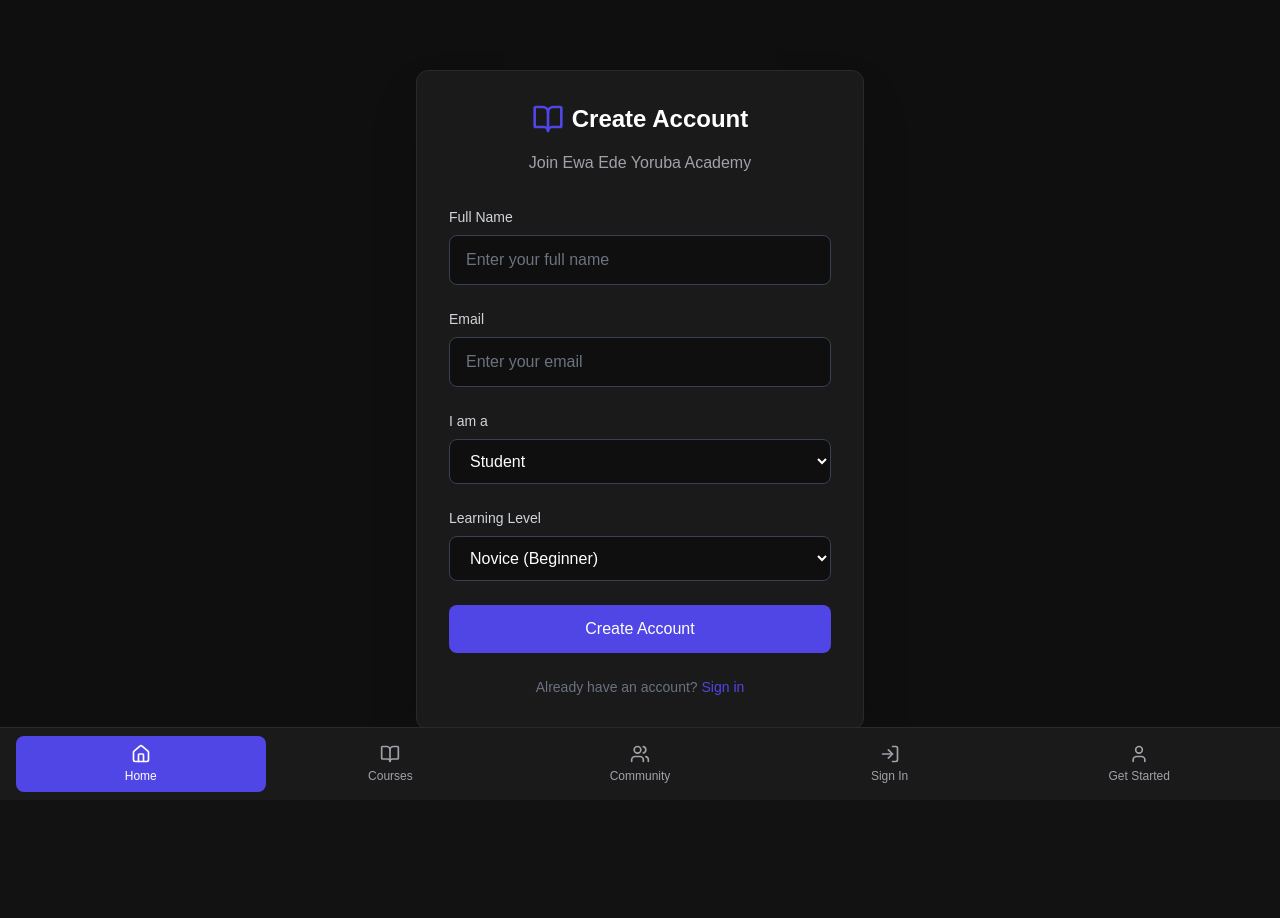
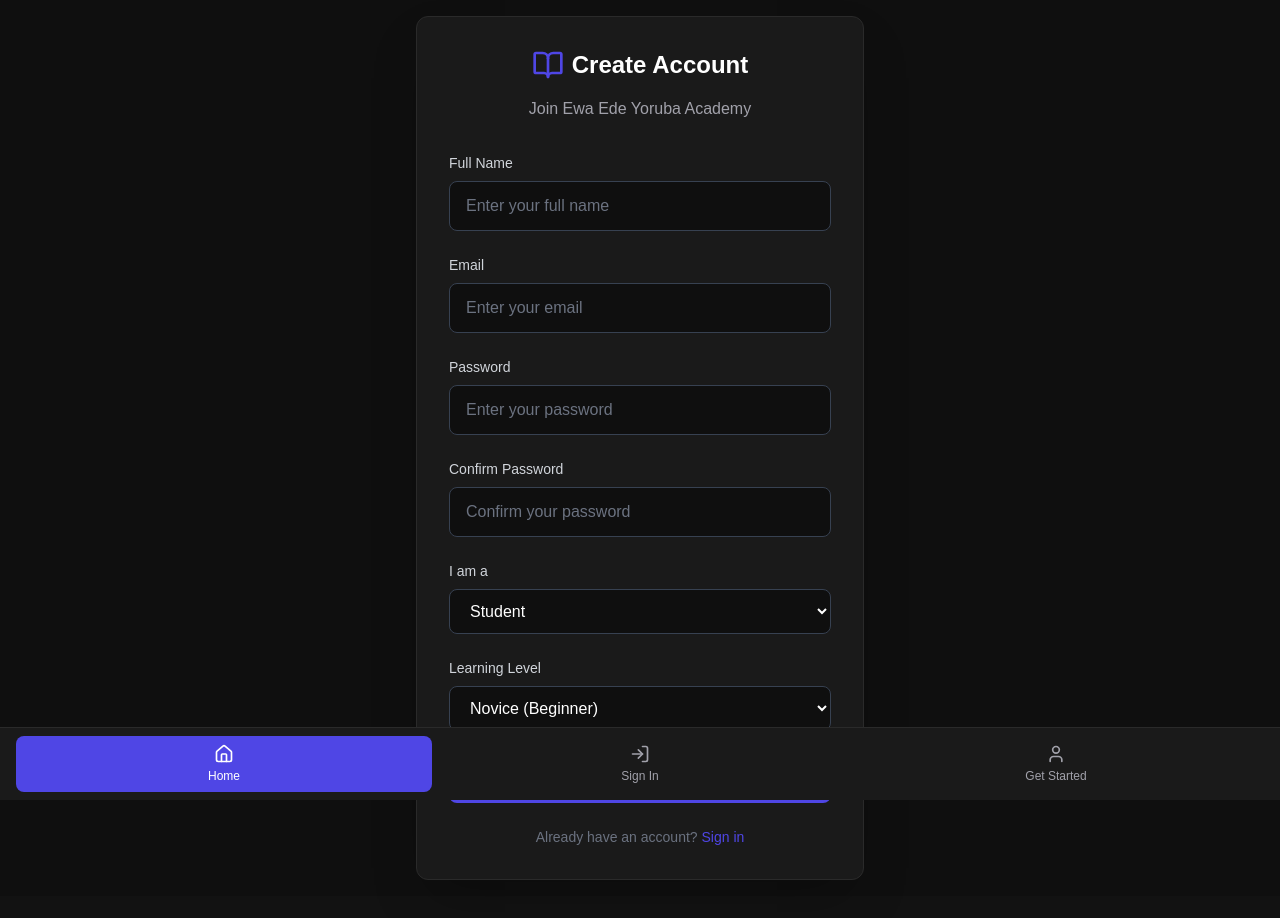
Before and after one commit to TravisChandler1/ewaede, a Next.js app in the folder ewa-ede-yoruba-academy/: page /auth/register in a window 1280 px wide. Shown: the top 918 px of the page. Before the commit the page ends 864 px from the top, so only its background shows below. Built offline with nearby package versions, Linux system fonts and the light colour scheme.

Commit message:
Database configuration fixed

```diff
--- a/ewa-ede-yoruba-academy/src/app/page.tsx
+++ b/ewa-ede-yoruba-academy/src/app/page.tsx
@@ -242,8 +242,7 @@ export default function HomePage() {
             Ẹ kú àbọ̀! Welcome to Ewa Ede Yoruba Academy
           </div>
           <h1 className="text-4xl lg:text-6xl font-bold mb-6 leading-tight">
-            Ẹ kú kíkọ́ ní èdè Yorùbá
-            <span className="text-[#4f46e5] block mt-2">Learn the Beautiful Yoruba Language</span>
+            <span className="text-[#4f46e5]">Learn the Beautiful Yoruba Language</span>
           </h1>
           <p className="text-xl lg:text-2xl text-[#a1a1aa] mb-8 max-w-3xl mx-auto">
             Immerse yourself in the rich culture and traditions of the Yoruba people through our interactive language programs. From greetings to proverbs, we make learning Yoruba engaging and meaningful.
--- a/ewa-ede-yoruba-academy/src/components/BottomTabs.tsx
+++ b/ewa-ede-yoruba-academy/src/components/BottomTabs.tsx
@@ -1,7 +1,7 @@
 'use client';
 
 import Link from 'next/link';
-import { Home, BookOpen, Users, User, LogIn } from 'lucide-react';
+import { Home, User, LogIn } from 'lucide-react';
 
 export default function BottomTabs() {
   const tabs = [
@@ -10,18 +10,6 @@ export default function BottomTabs() {
       href: '/',
       icon: Home,
       active: true
-    },
-    {
-      name: 'Courses',
-      href: '/courses',
-      icon: BookOpen,
-      active: false
-    },
-    {
-      name: 'Community',
-      href: '#community',
-      icon: Users,
-      active: false
     },
     {
       name: 'Sign In',
--- a/ewa-ede-yoruba-academy/src/components/auth/SimpleRegisterForm.tsx
+++ b/ewa-ede-yoruba-academy/src/components/auth/SimpleRegisterForm.tsx
@@ -8,6 +8,8 @@ export default function SimpleRegisterForm() {
   const [formData, setFormData] = useState({
     name: '',
     email: '',
+    password: '',
+    confirmPassword: '',
     role: 'STUDENT',
     level: 'NOVICE'
   });
@@ -21,14 +23,26 @@ export default function SimpleRegisterForm() {
     setErrors({});
 
     // Basic validation
-    if (!formData.name || !formData.email) {
-      setErrors({ form: 'Name and email are required' });
+    if (!formData.name || !formData.email || !formData.password) {
+      setErrors({ form: 'Name, email, and password are required' });
       setLoading(false);
       return;
     }
 
     if (!/\S+@\S+\.\S+/.test(formData.email)) {
       setErrors({ form: 'Please enter a valid email address' });
+      setLoading(false);
+      return;
+    }
+
+    if (formData.password.length < 8) {
+      setErrors({ form: 'Password must be at least 8 characters long' });
+      setLoading(false);
+      return;
+    }
+
+    if (formData.password !== formData.confirmPassword) {
+      setErrors({ form: 'Passwords do not match' });
       setLoading(false);
       return;
     }
@@ -40,7 +54,7 @@ export default function SimpleRegisterForm() {
         body: JSON.stringify({
           name: formData.name,
           email: formData.email,
-          password: 'defaultpassword123', // Simple password for now
+          password: formData.password,
           role: formData.role,
           level: formData.level
         })
@@ -129,6 +143,30 @@ export default function SimpleRegisterForm() {
           </div>
 
           <div>
+            <label className="block text-sm font-medium text-[#d1d5db] mb-2">Password</label>
+            <input
+              type="password"
+              value={formData.password}
+              onChange={(e) => setFormData(prev => ({ ...prev, password: e.target.value }))}
+              className="w-full px-4 py-3 bg-[#0f0f0f] border border-[#374151] rounded-lg text-white placeholder-[#6b7280] focus:border-[#4f46e5] focus:outline-none transition-colors"
+              placeholder="Enter your password"
+              required
+            />
+          </div>
+
+          <div>
+            <label className="block text-sm font-medium text-[#d1d5db] mb-2">Confirm Password</label>
+            <input
+              type="password"
+              value={formData.confirmPassword}
+              onChange={(e) => setFormData(prev => ({ ...prev, confirmPassword: e.target.value }))}
+              className="w-full px-4 py-3 bg-[#0f0f0f] border border-[#374151] rounded-lg text-white placeholder-[#6b7280] focus:border-[#4f46e5] focus:outline-none transition-colors"
+              placeholder="Confirm your password"
+              required
+            />
+          </div>
+
+          <div>
             <label className="block text-sm font-medium text-[#d1d5db] mb-2">I am a</label>
             <select
               value={formData.role}
```
